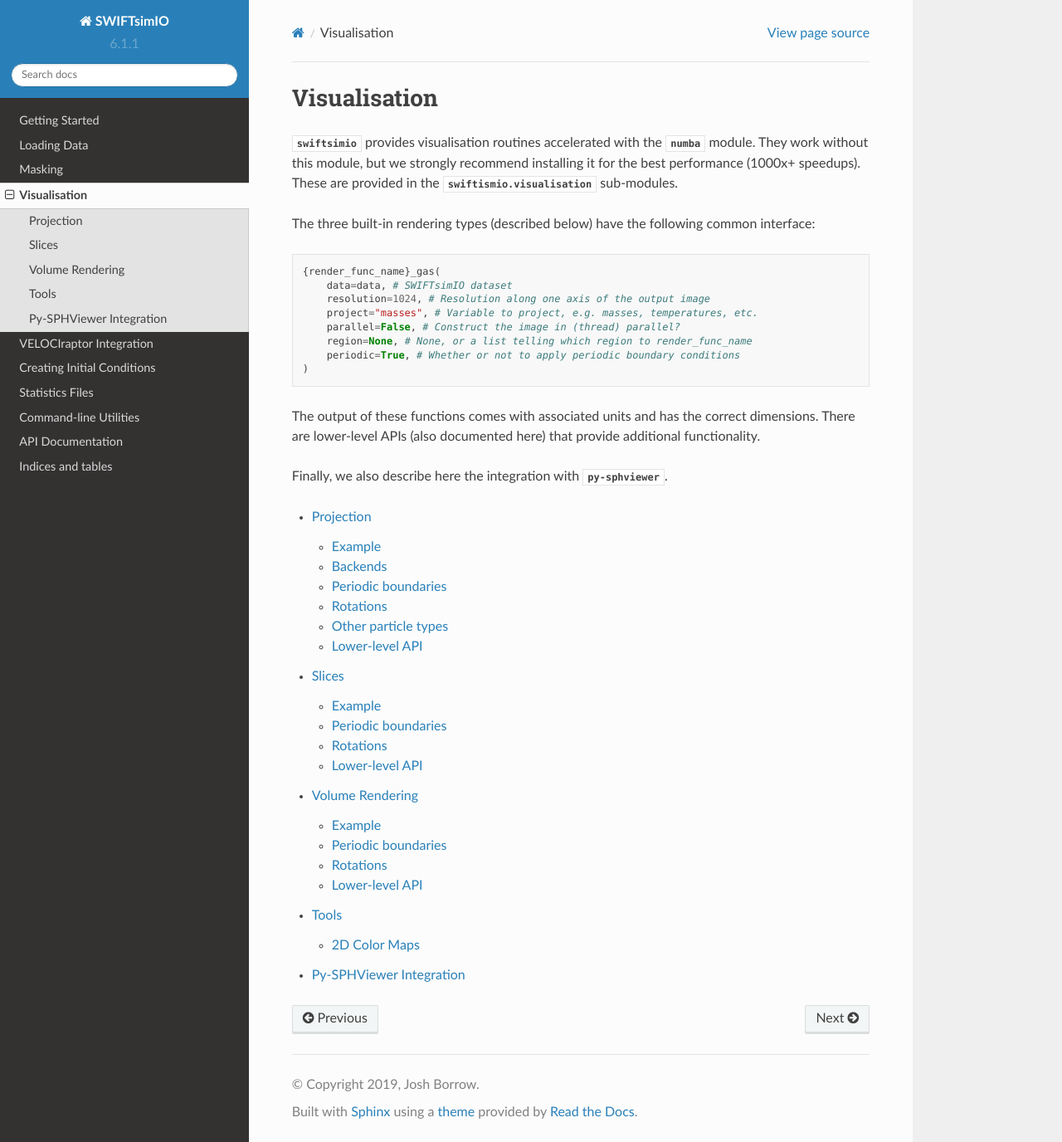
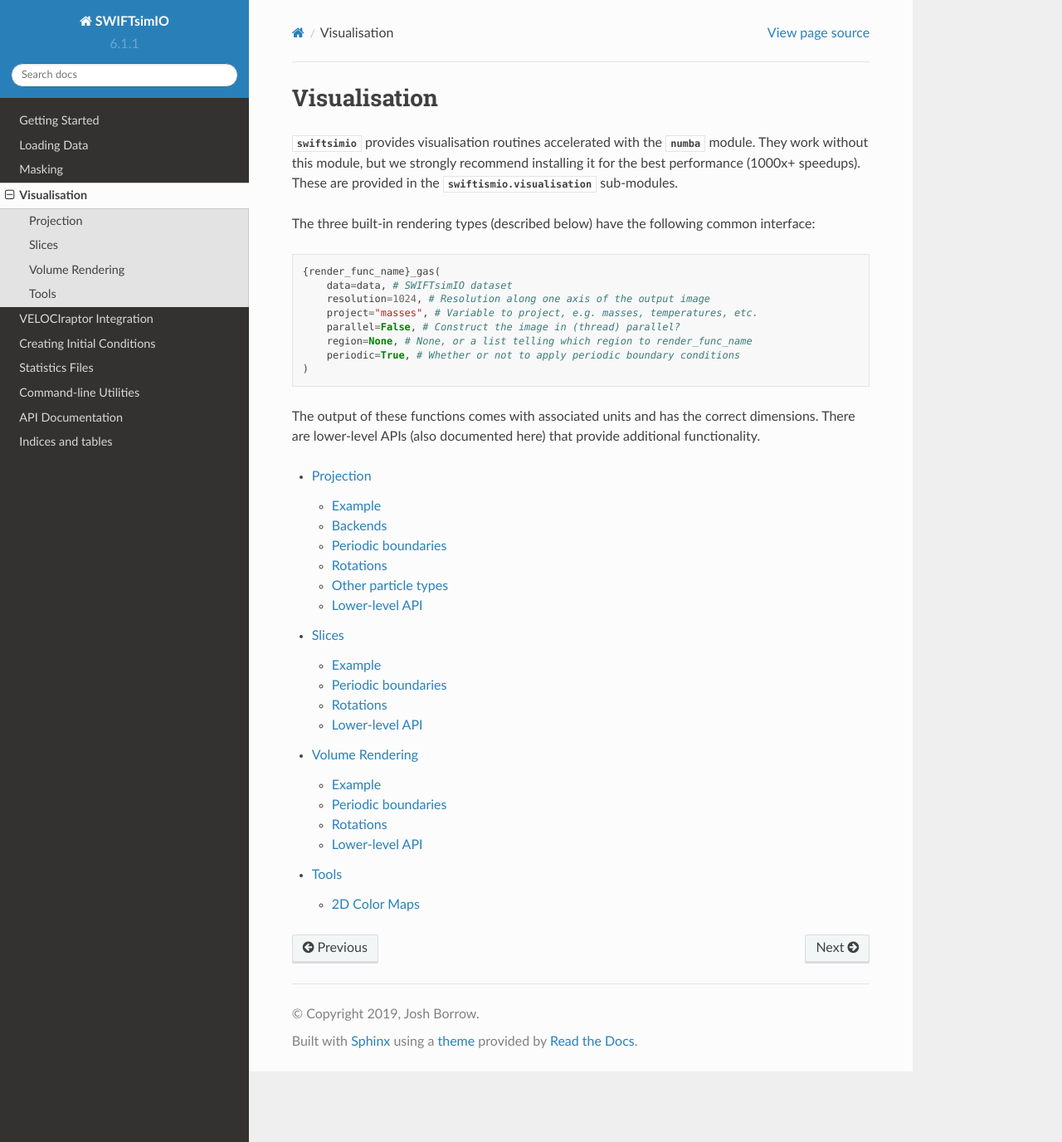
Before and after one commit to SWIFTSIM/swiftsimio, a Sphinx documentation site: the page built from docs/source/visualisation/index.rst, in a window 1280 px wide and 1376 px high. Shown: the whole window at 83% size. Built offline with Sphinx 7.4.7 and the Read the Docs theme 2.0.0, drawn with Linux system fonts in a browser that asks for light colours; pages that are not in the unit, such as notebooks, are missing from menus; the version number is read from the project's files by our own code.

Commit message:
Remove pysphviewer from docs.

```diff
--- a/docs/source/getting_started/index.rst
+++ b/docs/source/getting_started/index.rst
@@ -38,8 +38,6 @@ Optional packages
   that do not store this variable in the snapshots (e.g. dark matter)
 + ``tqdm``, required for progress bars for some long-running tasks. If not installed
   no progress bar will be shown.
-+ ``py-sphviewer``, if you wish to use our integration with this visualisation
-  code.
 
 
 Installing
--- a/docs/source/visualisation/index.rst
+++ b/docs/source/visualisation/index.rst
@@ -24,8 +24,6 @@ The output of these functions comes with associated units and has the correct
 dimensions. There are lower-level APIs (also documented here) that provide
 additional functionality.
 
-Finally, we also describe here the integration with :mod:`py-sphviewer`.
-
 .. toctree::
    :maxdepth: 2
 
@@ -33,4 +31,3 @@ Finally, we also describe here the integration with :mod:`py-sphviewer`.
    slice
    volume_render
    tools
-   py-sphviewer
```
Also changed, not shown: docs/source/visualisation/py-sphviewer.rst (deleted, +0 -40 lines).
